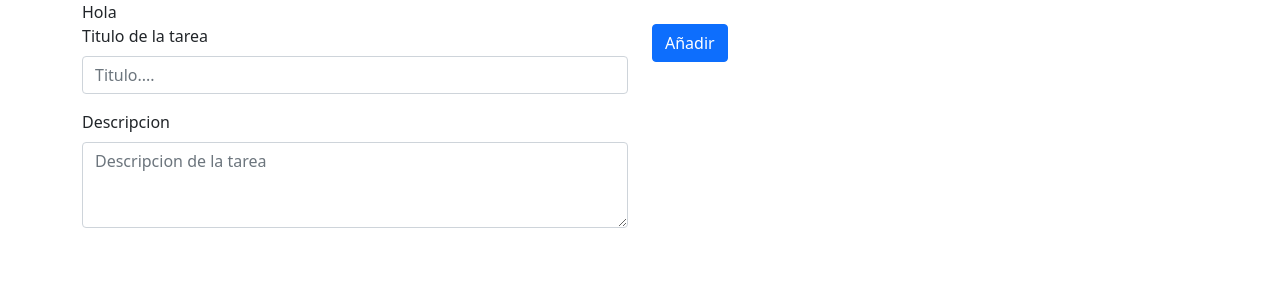
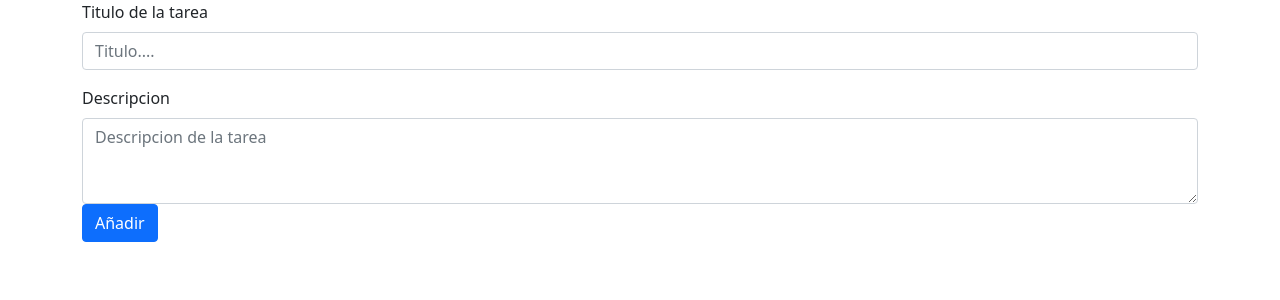
Before and after one commit to Alejandro9509/ToDo-ReactJS, a React (Create React App) app: page / in a window 1280 px wide. Shown: the top 300 px of the page. Built offline with nearby package versions, Linux system fonts and the light colour scheme.

Commit message:
Adding some local storage

```diff
--- a/package.json
+++ b/package.json
@@ -38,6 +38,7 @@
   "devDependencies": {
     "bootstrap": "^5.1.3",
     "react-bootstrap": "^2.2.3",
+    "react-redux": "^8.0.0",
     "redux": "^4.1.2",
     "sass": "^1.50.0"
   }
--- a/src/App.js
+++ b/src/App.js
@@ -1,22 +1,32 @@
-import logo from './logo.svg';
 
-import {Container, Row, Col, Button} from 'react-bootstrap'
 import 'bootstrap/dist/css/bootstrap.css'
 import './css/App.scss';
 import FormRenderer from './components/FormRenderer'
 import React from 'react';
+import {connect, Provider} from 'react-redux'
+import {mapStateToProps, mapDispatchToProps, store} from './storage/toDo'
 
-class App extends React.Component {
+class AppRender extends React.Component {
   constructor(props) {
-    super(props)
+    super (props)
+
   }
   render(){
     return (
-      <>
-        <FormRenderer  />
-      </>
+      <FormRenderer  reducers={this.props} />
+    )
+  }
+}
+
+class App extends React.Component {
+
+  render(){
+    return (
+      <Provider store={store}>
+        <Container />
+      </Provider>
     );
   }
 }
-
+const Container = connect(mapStateToProps, mapDispatchToProps)(AppRender)
 export default App;
--- a/src/components/FormRenderer.js
+++ b/src/components/FormRenderer.js
@@ -6,31 +6,50 @@ import {Form , Button, Container , Col, Row} from 'react-bootstrap'
 class FormRenderer extends React.Component {
     constructor(props) {
       super(props)
+      this.state = {
+        title: '',
+        description: ''
+      }
+      this.updateSubmit = this.updateSubmit.bind(this)
+      this.handleTitleChange = this.handleTitleChange.bind(this)
+    }
+    handleTitleChange(e) {
+      this.setState({
+        title: e.target.value
+      })
+    }
+    updateSubmit(event){
+      event.preventDefault()
+      this.props.reducers.addToDo(this.state.title)
 
     }
     render () {
       return (
         <Container>
             <Row>
-                <div>Hola</div>
+              <div>
+                {
+                  this.props.reducers.toDo.map((i) => i )
+                }
+              </div>
             </Row>
             <Row>
               <Col>
                 <div>
-                    <Form>
+                  <Form onSubmit={this.updateSubmit}>
                     <Form.Group className="mb-3" controlId="title">
                       <Form.Label>Titulo de la tarea</Form.Label>
-                        <Form.Control type="text" placeholder="Titulo...." />
+                      <Form.Control onChange={this.handleTitleChange} type="text" placeholder="Titulo...." />
                     </Form.Group>
                     <Form.Group controlId="description">
                       <Form.Label>Descripcion</Form.Label>
                       <Form.Control as="textarea" rows="3" name="address" autoComplete='0' placeholder='Descripcion de la tarea' />
                     </Form.Group>
+                    <Form.Group>
+                       <Button type="submit">Añadir</Button>
+                    </Form.Group>
                   </Form>
                 </div>
-                </Col>
-                <Col>
-                  <Button type="submit">Añadir</Button>
               </Col>
             </Row>
         </Container>
--- a/src/index.js
+++ b/src/index.js
@@ -1,4 +1,5 @@
 import React from 'react';
+
 import ReactDOM from 'react-dom/client';
 import './index.css';
 import App from './App';
--- a/src/storage/toDo.js
+++ b/src/storage/toDo.js
@@ -1,7 +1,41 @@
+import {createStore} from 'redux'
 
-ADD = "ADD"
-REMOEVE = "REMOVE"
+
+const ADD = "ADD"
+const REMOEVE = "REMOVE"
 
 const reducer =(arr = [], action) => {
+    switch (action.type) {
+        case ADD:
+        return [...arr, action.td]
+        default:
+        return arr
+    }
+}
+
+const addAction = (td) => {
+    return {
+        type: ADD ,
+        td: td
+    }
+}
+
+const removeAction = () => {
 
 }
+
+export const store = createStore(reducer)
+
+export const mapStateToProps = (state) => {
+    return {
+        toDo: state
+    }
+}
+
+export const mapDispatchToProps = (dispatch) => {
+    return {
+        addToDo: (td) => {
+            dispatch(addAction(td))
+        }
+    }
+}
```
Also changed, not shown: 1 other file (tests, documents, lock files or other folders). Lines whose indentation alone changed are shown as unchanged.
